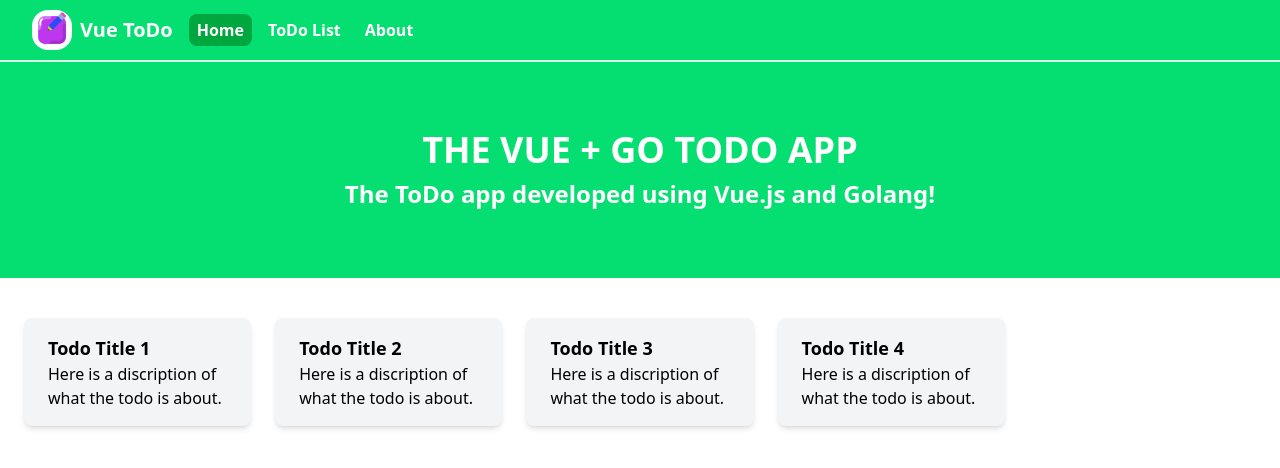
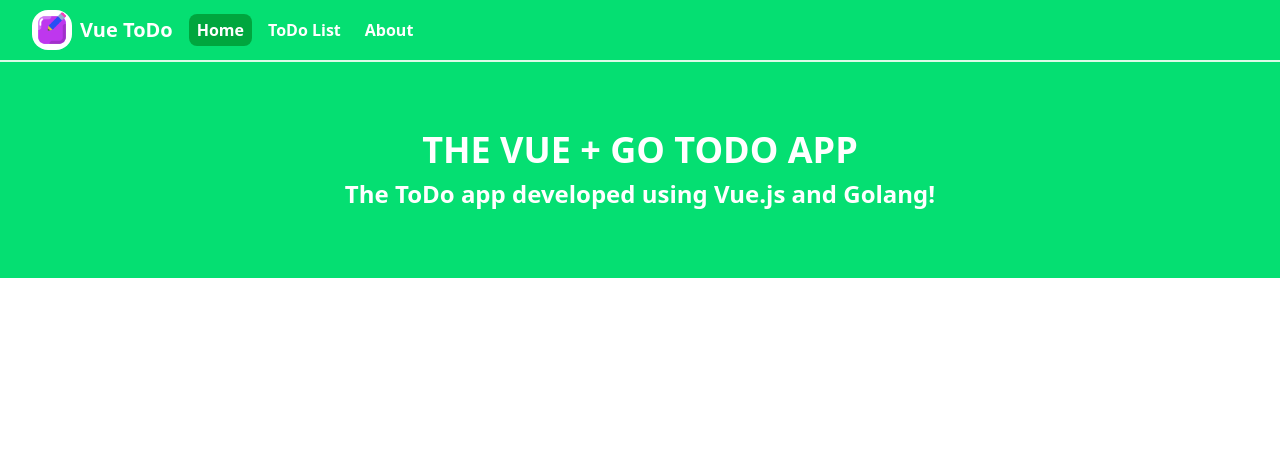
Before and after one commit to August-Brandt/ToDoApp, a Vue app in the folder client/: page / in a window 1280 px wide. Shown: the top 468 px of the page. Built offline with nearby package versions, Linux system fonts and the light colour scheme; the HTML template or start-up script is replaced by a standard one.

Commit message:
Create todos from json file

```diff
--- a/client/src/components/ToDoCards.vue
+++ b/client/src/components/ToDoCards.vue
@@ -1,34 +1,18 @@
 <script setup>
 import Card from "@/components/Card.vue"
+import todoData from "@/todos.json"
+import { ref } from 'vue'
 
+const todos = ref(todoData);
+console.log(todos.value);
 </script>
 
 <template>
 <section class="p-6">
     <div class="grid grid-cols-1 sm:grid-cols-2 md:grid-cols-3 lg:grid-cols-4 xl:grid-cols-5 gap-4 lg:gap-6">
-        <Card>
-            <h2 class="text-lg font-bold">Todo Title 1</h2>
-            <p>
-                Here is a discription of what the todo is about.
-            </p>
-        </Card>
-        <Card>
-            <h2 class="text-lg font-bold">Todo Title 2</h2>
-            <p>
-                Here is a discription of what the todo is about.
-            </p>
-        </Card>
-        <Card>
-            <h2 class="text-lg font-bold">Todo Title 3</h2>
-            <p>
-                Here is a discription of what the todo is about.
-            </p>
-        </Card>
-        <Card>
-            <h2 class="text-lg font-bold">Todo Title 4</h2>
-            <p>
-                Here is a discription of what the todo is about.
-            </p>
+        <Card v-for="todo in todos" :key="todo.id">
+            <h1 class="text-lg font-bold">{{ todo.title }}</h1>
+            <p>{{ todo.description }}</p>
         </Card>
     </div>
 </section>
```
